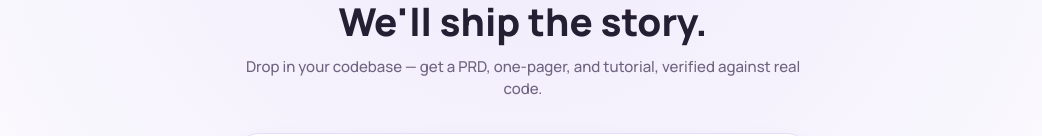
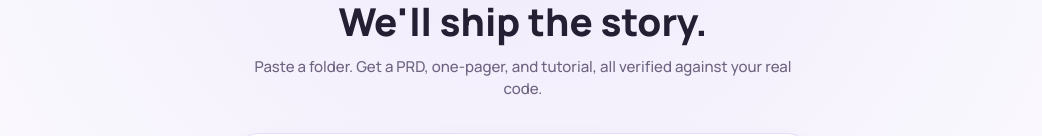
Before and after one commit to tamago-labs/unikorn, a React (Vite) app in the folder frontend/: page / in a window 1280 px wide. Shown: the part 170-306 px from the top of the page, without its empty margins (117-1159 px from the left). Built offline with nearby package versions, Linux system fonts and the light colour scheme.

Commit message:
fix: update hero subtitle

```diff
--- a/frontend/src/pages/HomePage.tsx
+++ b/frontend/src/pages/HomePage.tsx
@@ -58,7 +58,7 @@ export default function HomePage() {
             We&apos;ll ship the story.
           </h1>
           <p className="text-center text-[#6E6480] mt-2.5 text-[15px]">
-            Drop in your codebase — get a PRD, one-pager, and tutorial, verified against real code.
+            Paste a folder. Get a PRD, one-pager, and tutorial, all verified against your real code.
           </p>
 
           <div className="glow mt-8 border border-[#E5DEFA] bg-white rounded-3xl shadow-[0_8px_24px_-8px_rgba(124,92,252,0.18)] p-2.5 transition-shadow focus-within:border-[#7C5CFC] focus-within:shadow-[0_0_0_4px_rgba(124,92,252,0.14)]">
```
